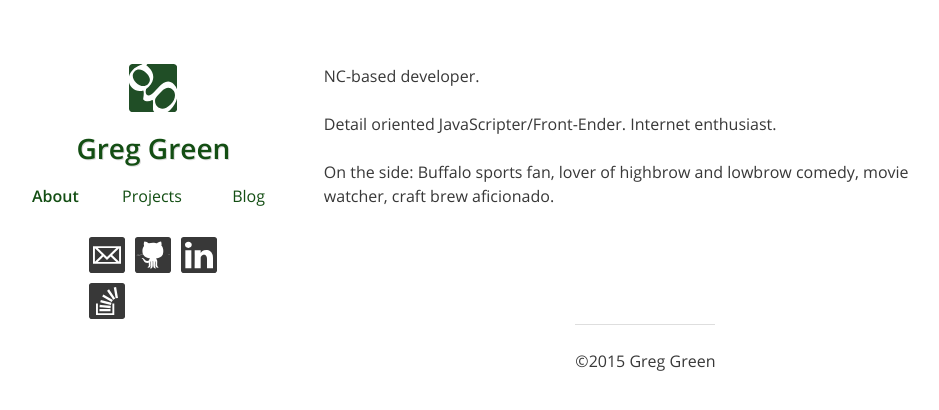
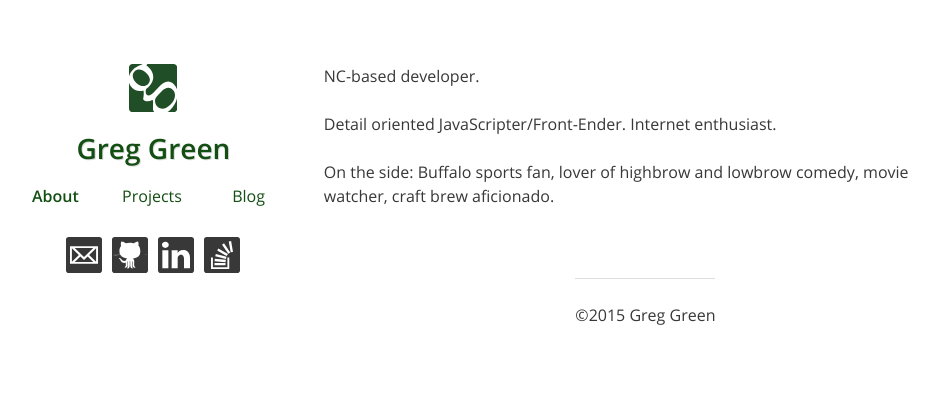
Before and after one commit to greg5green/greg5green.github.io, a Jekyll site: the page built from index.md, in a window 1280 px wide. Shown: the top 410 px of the page, without its empty margins (153-1092 px from the left). Built offline with Jekyll 4.4.1, drawn with Linux system fonts in a browser that asks for light colours.

Commit message:
Adjust social media icons to be a row of four instead of 2 rows of up to 3

```diff
--- a/_sass/components/_sm-icons.scss
+++ b/_sass/components/_sm-icons.scss
@@ -10,7 +10,7 @@
     -webkit-justify-content: space-between;
         -ms-flex-pack: justify;
             justify-content: space-between;
-    width: 12.8rem;
+    width: 17.4rem;
 }
 
 .sm-icon {
```
